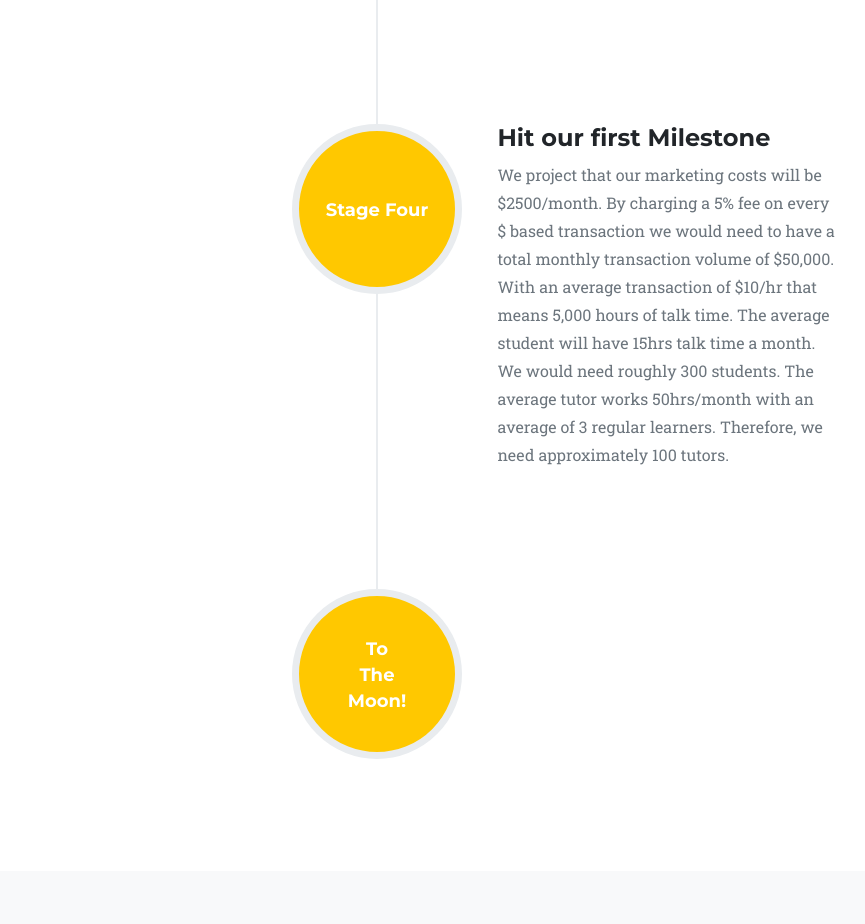
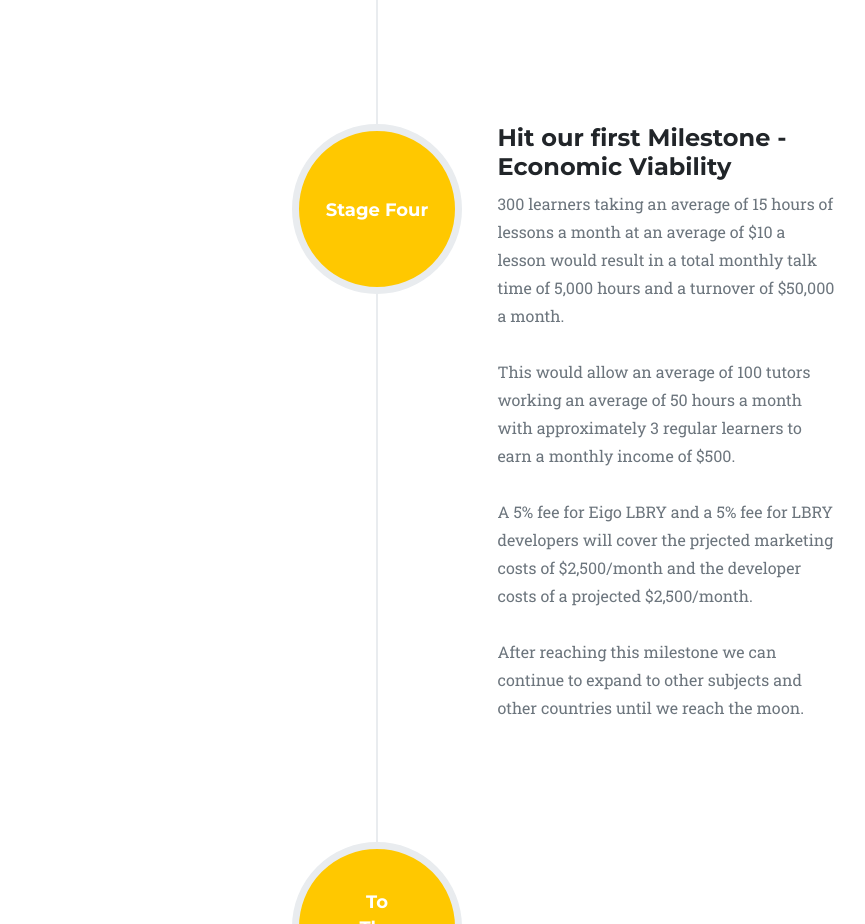
Before and after one commit to EssentialEnglish/Eigo, a plain HTML site: page index.html in a window 1280 px wide. Shown: the part 3762-4686 px from the top of the page, without its empty margins (263-1128 px from the left). Drawn offline with Linux system fonts and the light colour scheme.

Commit message:
Update index.html

```diff
--- a/index.html
+++ b/index.html
@@ -106,7 +106,7 @@
                                 <br />
                                 A free download option will benefit learners by providing free materials and tutors with free advertising while the option to limit downloads with a paywall will ensure tutors an income for their hard work. <br />
                                 <br />
-                                A free online scheduling platform will allow learners to book video meetings, and classes through one sleek calendar system while giving tutors the freedom to take charge of their working hours. <br />
+                                A free online scheduling platform will allow learners to book video meetings and classes through one sleek calendar system while giving tutors the freedom to take charge of their working hours. <br />
                                 <br />
                                 Adding Japanese Yen as a payment option will allow both learners and tutors to save on exchange rates and fees.</p>
                             </div>
@@ -162,10 +162,15 @@
                         </div>
                         <div class="timeline-panel">
                             <div class="timeline-heading">
-                                <h4 class="subheading">Hit our first Milestone</h4>
+                                <h4 class="subheading">Hit our first Milestone - Economic Viability</h4>
                             </div>
-                            <div class="timeline-body"><p class="text-muted">We project that our marketing costs will be $2500/month. By charging a 5% fee on every $ based transaction we would need to have a total monthly transaction volume of $50,000. <br />
-                                With an average transaction of $10/hr that means 5,000 hours of talk time. The average student will have 15hrs talk time a month. We would need roughly 300 students. The average tutor works 50hrs/month with an average of 3 regular learners. Therefore, we need approximately 100 tutors.</p></div>
+                            <div class="timeline-body"><p class="text-muted">300 learners taking an average of 15 hours of lessons a month at an average of $10 a lesson would result in a total monthly talk time of 5,000 hours and a turnover of $50,000 a month. <br />
+                                <br />
+                                This would allow an average of 100 tutors working an average of 50 hours a month with approximately 3 regular learners to earn a monthly income of $500.<br />
+                                <br />
+                                A 5% fee for Eigo LBRY and a 5% fee for LBRY developers will cover the prjected marketing costs of $2,500/month and the developer costs of a projected $2,500/month. <br />
+                                <br />
+                                After reaching this milestone we can continue to expand to other subjects and other countries until we reach the moon.</p></div>
                         </div>
                     </li>
                     <li class="timeline-inverted">
```
